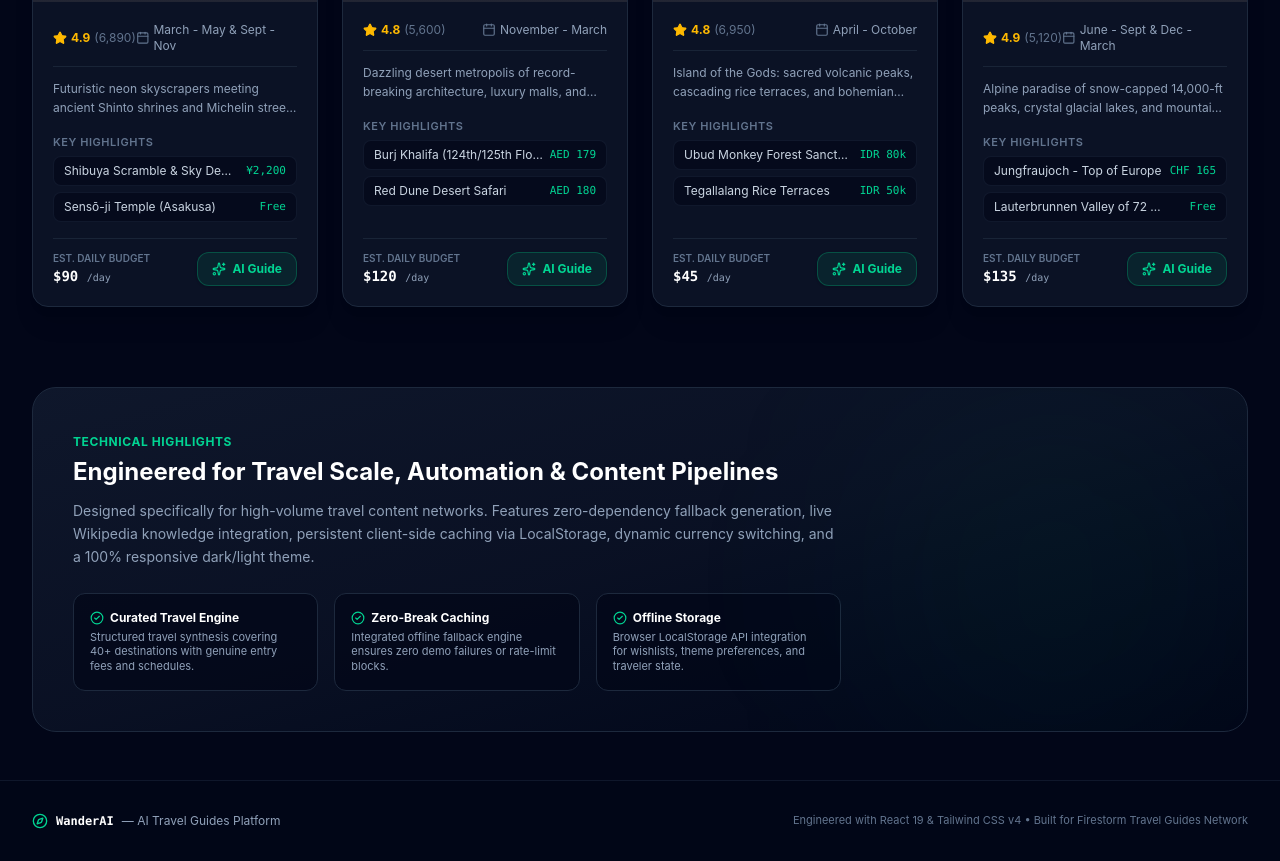
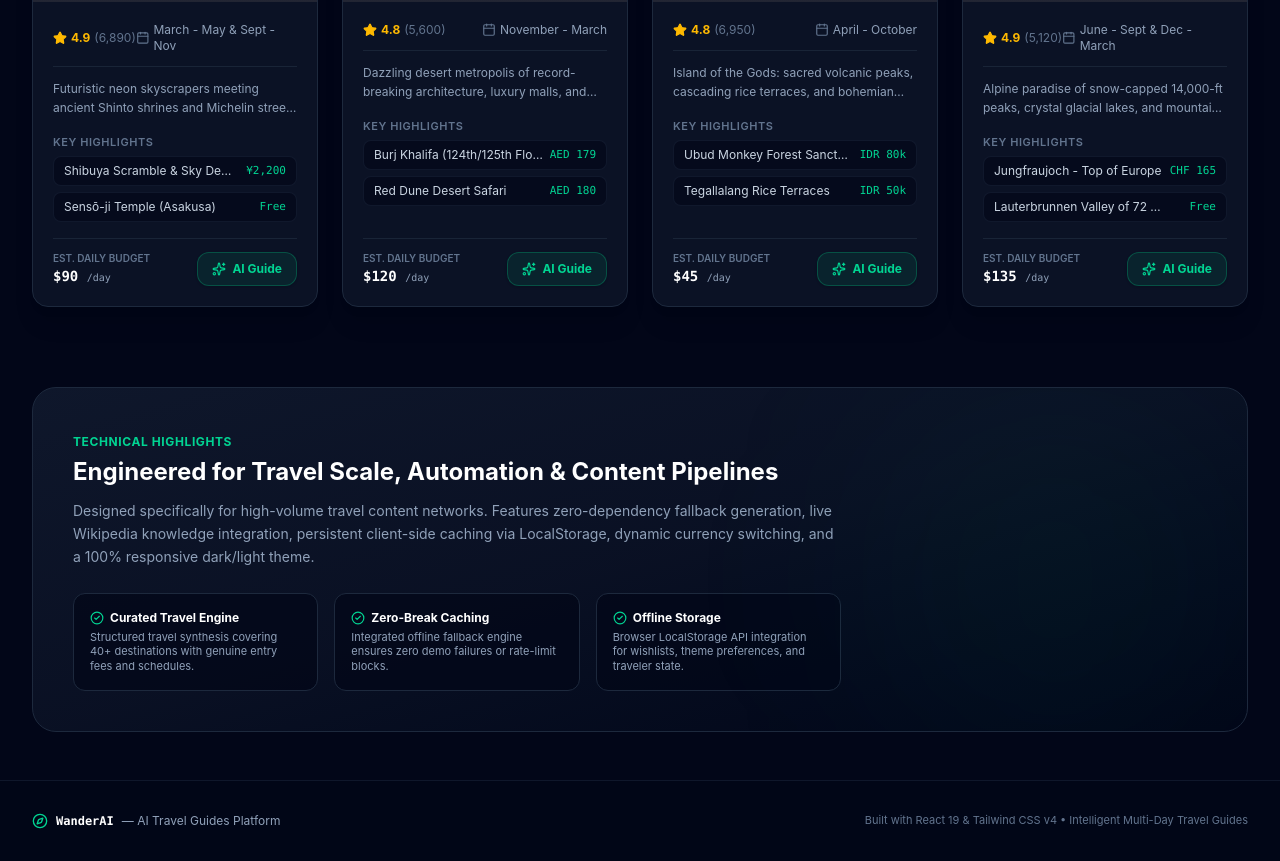
Before and after one commit to Taufique-Hossain/wander-ai, a React (Vite) app: page / in a window 1280 px wide. Shown: the part 3338-4199 px from the top of the page. Built offline with nearby package versions, Linux system fonts and the light colour scheme; grey boxes are pictures that could not be loaded.

Commit message:
chore: remove company reference from footer and codebase

```diff
--- a/src/App.jsx
+++ b/src/App.jsx
@@ -306,7 +306,7 @@ export default function App() {
           </div>
 
           <p className="text-[11px]">
-            Engineered with React 19 & Tailwind CSS v4 • Built for Firestorm Travel Guides Network
+            Built with React 19 & Tailwind CSS v4 • Intelligent Multi-Day Travel Guides
           </p>
         </div>
       </footer>
--- a/src/services/aiService.js
+++ b/src/services/aiService.js
@@ -1,6 +1,6 @@
 /**
  * WanderAI Travel Intelligence Engine
- * Built for Firestorm Internet Travel Guide Architecture
+ * Intelligent Multi-Day Travel Guide Architecture
  *
  * Features:
  * 1. Curated Real-World Intelligence for 20+ Global & Indian Destinations
```
